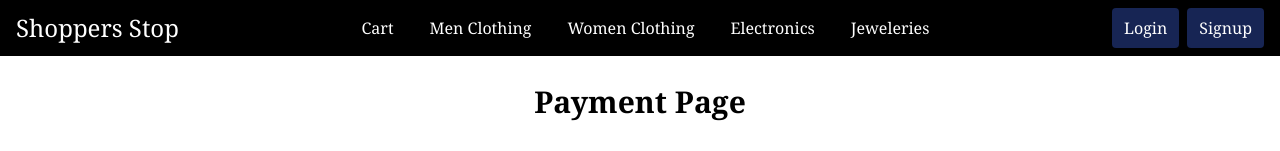
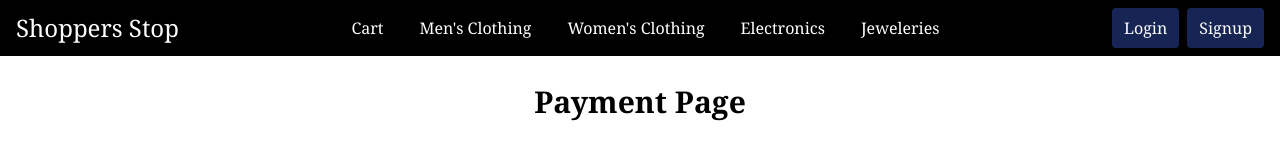
Before and after one commit to shivam-jaiswal-2002/Shopify, a Next.js app: page /payment/PaymentPage in a window 1280 px wide. Shown: the top 151 px of the page. Built offline with nearby package versions, Linux system fonts and the light colour scheme; no server answers.

Commit message:
update apos

```diff
--- a/app/Components/Navbar.jsx
+++ b/app/Components/Navbar.jsx
@@ -19,12 +19,12 @@ function Navbar() {
         </li>
         <li>
           <Link href="/categories/Men">
-            Men Clothing
+            Men&apos;s Clothing
           </Link>
         </li>
         <li>
           <Link href="/categories/Women">
-            Women Clothing
+            Women&apos;s Clothing
           </Link>
         </li>
         <li>
--- a/app/page.jsx
+++ b/app/page.jsx
@@ -7,6 +7,7 @@ import { CartProvider, useCart } from './CartContext'; // Import removeFromCart
 import ProductBanner from './ProductBanner/page';
 import ProductDetailsPopup from './ProductDetailsPopup/page'; // Import the ProductDetailsPopup component
 import { FaMinus, FaPlus } from 'react-icons/fa6';
+import Image from 'next/image';
 
 const HomePage = () => {
   const [products, setProducts] = useState([]);
--- a/app/payment/PaymentPage/page.jsx
+++ b/app/payment/PaymentPage/page.jsx
@@ -100,7 +100,7 @@ export const PaymentPage = () => {
           {/* Error message for zero total price */}
           {calculateTotalPrice() === "0.00" && (
             <p className="text-red-500 mb-4 text-center">
-              You don't have anything in your cart.
+              You don&apos;t have anything in your cart.
             </p>
           )}
           {/* Collect shipping details */}
```
